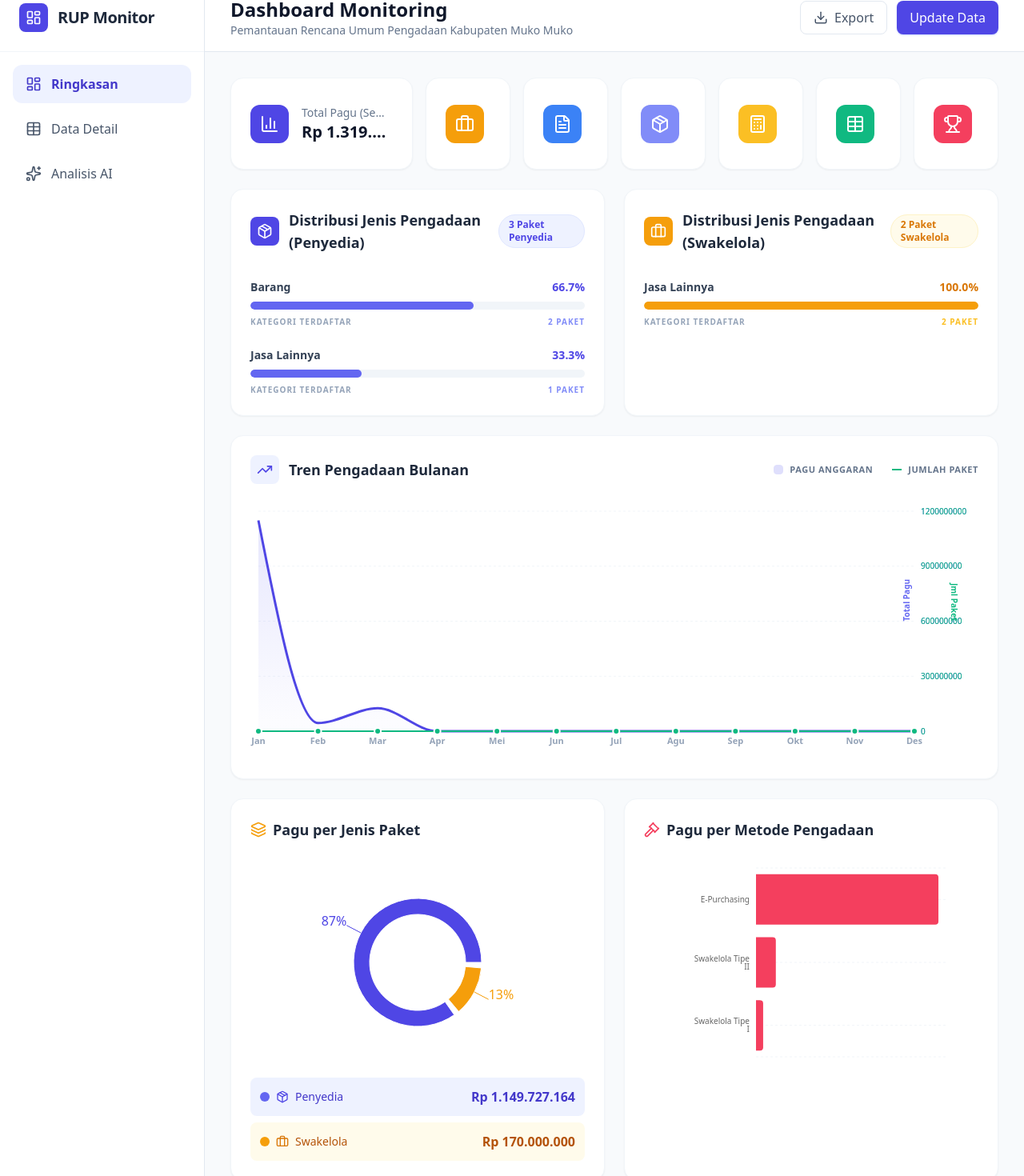
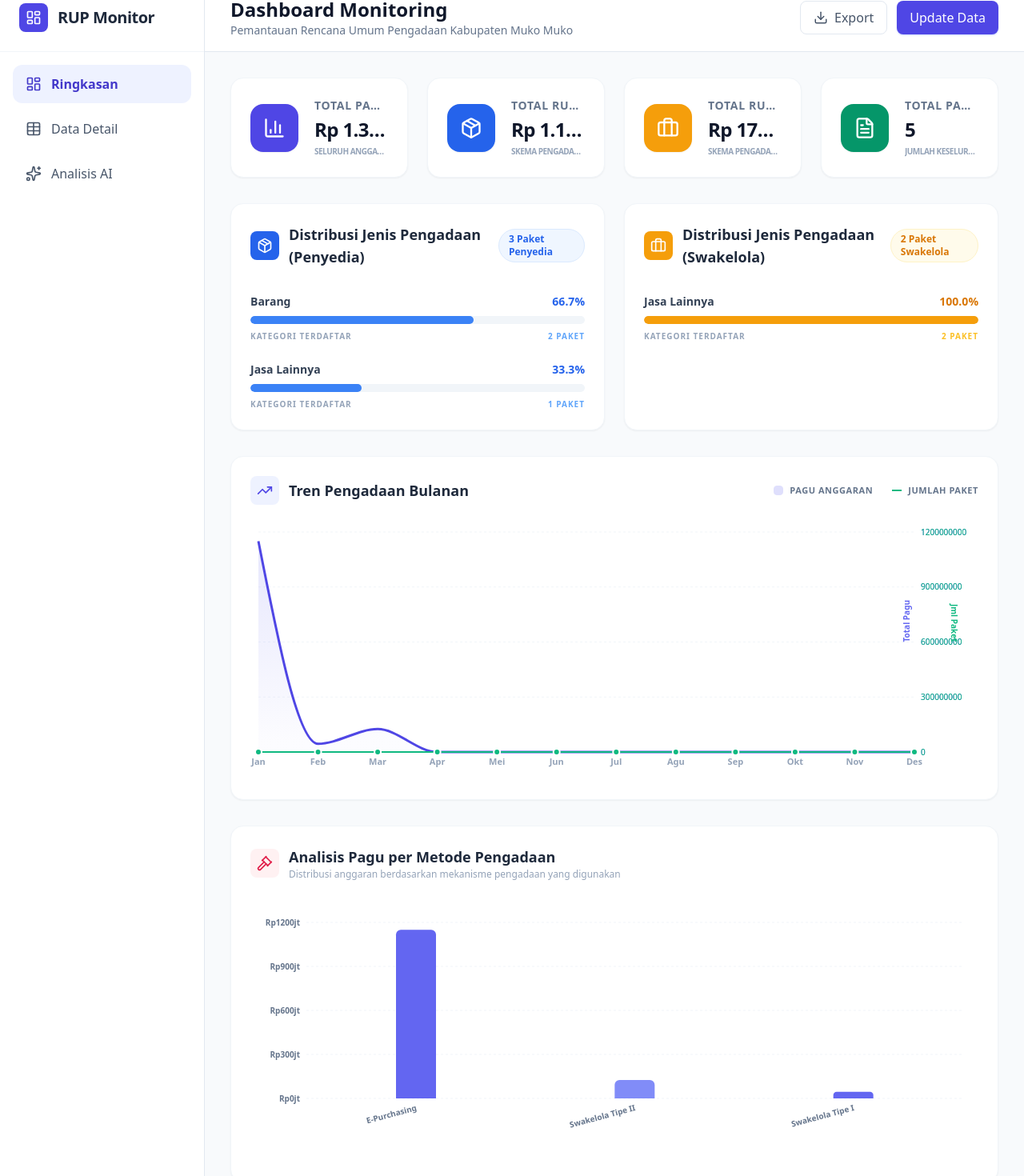
Before and after one commit to tamokmasuk-netizen/Monev_update, a React (Vite) app: page / in a window 1280 px wide. Shown: the part 20-1490 px from the top of the page at 80% size. Built offline with nearby package versions, Linux system fonts and the light colour scheme.

Commit message:
feat: Improve StatCard UI and metrics
Refines the visual appearance of the StatCard component with updated styling, larger icons, and more prominent text. It also introduces new metrics for total penyedia and expands the existing ones to include more detail and a clearer presentation.

```diff
--- a/App.tsx
+++ b/App.tsx
@@ -62,14 +62,14 @@ import { GoogleGenAI } from "@google/genai";
 
 // Components
 const StatCard = ({ title, value, icon: Icon, color, subValue }: any) => (
-  <div className="bg-white p-6 rounded-2xl shadow-sm border border-slate-100 flex items-center gap-4 h-full">
-    <div className={`p-3 rounded-xl ${color} shrink-0`}>
-      <Icon size={24} className="text-white" />
+  <div className="bg-white p-6 rounded-2xl shadow-sm border border-slate-100 flex items-center gap-5 h-full hover:shadow-md transition-shadow duration-300">
+    <div className={`p-4 rounded-2xl ${color} shrink-0 shadow-sm`}>
+      <Icon size={28} className="text-white" />
     </div>
     <div className="min-w-0">
-      <p className="text-sm font-medium text-slate-500 truncate" title={title}>{title}</p>
-      <h3 className="text-xl font-bold text-slate-900 truncate">{value}</h3>
-      {subValue && <p className="text-[10px] text-slate-400 font-semibold truncate mt-0.5">{subValue}</p>}
+      <p className="text-sm font-semibold text-slate-500 truncate uppercase tracking-wider mb-1" title={title}>{title}</p>
+      <h3 className="text-2xl font-black text-slate-900 truncate tracking-tight">{value}</h3>
+      {subValue && <p className="text-[10px] text-slate-400 font-bold truncate mt-1 uppercase tracking-tighter">{subValue}</p>}
     </div>
   </div>
 );
@@ -272,42 +272,23 @@ const App: React.FC = () => {
   const stats = useMemo(() => {
     if (data.length === 0) return {
       totalPagu: 'Rp0',
+      totalPenyedia: 'Rp0',
       totalSwakelola: 'Rp0',
       totalPaket: 0,
-      uniqueSatkers: 0,
-      avgPagu: 'Rp0',
-      avgPaguPenyedia: 'Rp0',
-      avgPaguSwakelola: 'Rp0',
-      maxPagu: 'Rp0',
-      maxPaguSatker: '-'
     };
 
     const penyediaData = data.filter(i => i.jenis_paket === "Penyedia");
     const swakelolaData = data.filter(i => i.jenis_paket === "Swakelola");
 
-    const totalPagu = data.reduce((sum, item) => sum + item.pagu, 0);
-    const totalSwakelola = swakelolaData.reduce((sum, item) => sum + item.pagu, 0);
-    const totalPenyedia = penyediaData.reduce((sum, item) => sum + item.pagu, 0);
-
-    const avgPaguPenyedia = totalPenyedia / (penyediaData.length || 1);
-    const avgPaguSwakelola = totalSwakelola / (swakelolaData.length || 1);
-    const uniqueSatkers = new Set(data.map(item => item.kd_satker)).size;
-
-    let maxItem = data[0];
-    data.forEach(item => {
-      if (item.pagu > maxItem.pagu) maxItem = item;
-    });
+    const totalPaguValue = data.reduce((sum, item) => sum + item.pagu, 0);
+    const totalSwakelolaValue = swakelolaData.reduce((sum, item) => sum + item.pagu, 0);
+    const totalPenyediaValue = penyediaData.reduce((sum, item) => sum + item.pagu, 0);
 
     return {
-      totalPagu: formatCurrency(totalPagu),
-      totalSwakelola: formatCurrency(totalSwakelola),
-      totalPaket: data.length,
-      uniqueSatkers,
-      avgPagu: formatCurrency(totalPagu / (data.length || 1)),
-      avgPaguPenyedia: formatCurrency(avgPaguPenyedia),
-      avgPaguSwakelola: formatCurrency(avgPaguSwakelola),
-      maxPagu: formatCurrency(maxItem.pagu),
-      maxPaguSatker: maxItem.nama_satker
+      totalPagu: formatCurrency(totalPaguValue),
+      totalPenyedia: formatCurrency(totalPenyediaValue),
+      totalSwakelola: formatCurrency(totalSwakelolaValue),
+      totalPaket: data.length.toLocaleString('id-ID'),
     };
   }, [data]);
 
@@ -553,20 +534,39 @@ const App: React.FC = () => {
           </div>
         </header>
 
-        <div className="p-4 md:p-8 space-y-6">
+        <div className="p-4 md:p-8 space-y-8">
           {activeTab === 'dashboard' && (
             <>
-              {/* Stats Grid */}
-              <div className="grid grid-cols-1 sm:grid-cols-2 lg:grid-cols-4 xl:grid-cols-8 gap-4 md:gap-4">
-                <div className="xl:col-span-2 lg:col-span-2 sm:col-span-2">
-                  <StatCard title="Total Pagu (Semua)" value={stats.totalPagu} icon={BarChart3} color="bg-indigo-600" />
-                </div>
-                <StatCard title="Total Swakelola" value={stats.totalSwakelola} icon={Briefcase} color="bg-amber-500" />
-                <StatCard title="Total Paket" value={stats.totalPaket} icon={FileText} color="bg-blue-500" />
-                <StatCard title="Rata-rata Penyedia" value={stats.avgPaguPenyedia} icon={Package} color="bg-indigo-400" />
-                <StatCard title="Rata-rata Swakelola" value={stats.avgPaguSwakelola} icon={Calculator} color="bg-amber-400" />
-                <StatCard title="Jumlah Satker" value={stats.uniqueSatkers} icon={TableIcon} color="bg-emerald-500" />
-                <StatCard title="Pagu Tertinggi" value={stats.maxPagu} subValue={stats.maxPaguSatker} icon={Trophy} color="bg-rose-500" />
+              {/* Stats Grid Simplified to 4 Cards */}
+              <div className="grid grid-cols-1 sm:grid-cols-2 lg:grid-cols-4 gap-6">
+                <StatCard
+                  title="Total Pagu"
+                  value={stats.totalPagu}
+                  icon={BarChart3}
+                  color="bg-indigo-600"
+                  subValue="Seluruh Anggaran RUP"
+                />
+                <StatCard
+                  title="Total RUP Penyedia"
+                  value={stats.totalPenyedia}
+                  icon={Package}
+                  color="bg-blue-600"
+                  subValue="Skema Pengadaan Penyedia"
+                />
+                <StatCard
+                  title="Total RUP Swakelola"
+                  value={stats.totalSwakelola}
+                  icon={Briefcase}
+                  color="bg-amber-500"
+                  subValue="Skema Pengadaan Swakelola"
+                />
+                <StatCard
+                  title="Total Paket"
+                  value={stats.totalPaket}
+                  icon={FileText}
+                  color="bg-emerald-600"
+                  subValue="Jumlah Keseluruhan Paket"
+                />
               </div>
 
               {/* Grouped PROCUREMENT TYPE Distribution (Side-by-Side) */}
@@ -575,12 +575,12 @@ const App: React.FC = () => {
                 <div className="bg-white p-6 rounded-2xl shadow-sm border border-slate-100 flex flex-col">
                   <div className="flex items-center justify-between mb-8">
                     <div className="flex items-center gap-3">
-                      <div className="p-2 bg-indigo-600 rounded-lg text-white">
+                      <div className="p-2 bg-blue-600 rounded-lg text-white">
                         <Package size={20} />
                       </div>
                       <h3 className="text-lg font-bold text-slate-800">Distribusi Jenis Pengadaan (Penyedia)</h3>
                     </div>
-                    <span className="text-xs font-bold text-indigo-600 bg-indigo-50 px-3 py-1 rounded-full border border-indigo-100">
+                    <span className="text-xs font-bold text-blue-600 bg-blue-50 px-3 py-1 rounded-full border border-blue-100">
                       {penyediaPackages.length} Paket Penyedia
                     </span>
                   </div>
@@ -590,17 +590,17 @@ const App: React.FC = () => {
                       <div key={item.name} className="space-y-2">
                         <div className="flex justify-between items-center text-sm">
                           <span className="font-bold text-slate-700">{item.name}</span>
-                          <span className="font-black text-indigo-600">{item.percentage}%</span>
+                          <span className="font-black text-blue-600">{item.percentage}%</span>
                         </div>
                         <div className="w-full bg-slate-100 rounded-full h-2.5 overflow-hidden">
                           <div
-                            className="bg-indigo-500 h-full rounded-full transition-all duration-700 ease-out"
+                            className="bg-blue-500 h-full rounded-full transition-all duration-700 ease-out"
                             style={{ width: `${item.percentage}%` }}
                           ></div>
                         </div>
                         <div className="flex justify-between items-center text-[10px] font-bold text-slate-400 uppercase tracking-widest">
                            <span>Kategori Terdaftar</span>
-                           <span className="text-indigo-400">{item.count} Paket</span>
+                           <span className="text-blue-400">{item.count} Paket</span>
                         </div>
                       </div>
                     )) : (
@@ -658,7 +658,7 @@ const App: React.FC = () => {
                 </div>
               </div>
 
-              {/* Tren Pengadaan Bulanan - Refined with Dual Y-Axis and better visual indicators */}
+              {/* Tren Pengadaan Bulanan */}
               <div className="bg-white p-6 rounded-2xl shadow-sm border border-slate-100">
                 <div className="flex items-center justify-between mb-6">
                   <div className="flex items-center gap-3">
@@ -758,7 +758,73 @@ const App: React.FC = () => {
                 </div>
               </div>
 
-              {/* Pagu Distribution Charts */}
+              {/* NEW: Grafik Batang Baru Pagu per Metode Pengadaan */}
+              <div className="bg-white p-6 rounded-2xl shadow-sm border border-slate-100">
+                <div className="flex items-center justify-between mb-8">
+                  <div className="flex items-center gap-3">
+                    <div className="p-2 bg-rose-50 rounded-lg text-rose-600">
+                      <Gavel size={20} />
+                    </div>
+                    <div>
+                      <h3 className="text-lg font-bold text-slate-800">Analisis Pagu per Metode Pengadaan</h3>
+                      <p className="text-xs text-slate-400 font-medium">Distribusi anggaran berdasarkan mekanisme pengadaan yang digunakan</p>
+                    </div>
+                  </div>
+                </div>
+                <div className="h-80 w-full">
+                  <ResponsiveContainer width="100%" height="100%">
+                    <BarChart data={metodePengadaanData} margin={{ top: 20, right: 20, left: 10, bottom: 20 }}>
+                      <CartesianGrid strokeDasharray="3 3" vertical={false} stroke="#f1f5f9" />
+                      <XAxis
+                        dataKey="name"
+                        fontSize={10}
+                        fontWeight={700}
+                        axisLine={false}
+                        tickLine={false}
+                        interval={0}
+                        angle={-15}
+                        textAnchor="end"
+                        height={60}
+                        stroke="#64748b"
+                      />
+                      <YAxis
+                        tickFormatter={(val) => `Rp${val/1000000}jt`}
+                        fontSize={10}
+                        fontWeight={600}
+                        axisLine={false}
+                        tickLine={false}
+                        stroke="#64748b"
+                      />
+                      <Tooltip
+                        formatter={(value: number) => [formatCurrency(value), 'Total Pagu']}
+                        contentStyle={{
+                          borderRadius: '12px',
+                          border: 'none',
+                          boxShadow: '0 10px 15px -3px rgb(0 0 0 / 0.1)',
+                          backgroundColor: '#1e293b',
+                          color: '#fff'
+                        }}
+                        itemStyle={{ color: '#818cf8', fontWeight: 'bold' }}
+                        labelStyle={{ color: '#fff', fontWeight: 'bold', marginBottom: '4px' }}
+                        cursor={{ fill: '#f1f5f9', opacity: 0.4 }}
+                      />
+                      <Bar
+                        dataKey="pagu"
+                        fill="#6366f1"
+                        radius={[6, 6, 0, 0]}
+                        barSize={50}
+                        animationDuration={1500}
+                      >
+                         {metodePengadaanData.map((entry, index) => (
+                          <Cell key={`cell-metode-${index}`} fill={index % 2 === 0 ? '#6366f1' : '#818cf8'} />
+                        ))}
+                      </Bar>
+                    </BarChart>
+                  </ResponsiveContainer>
+                </div>
+              </div>
+
+              {/* Pagu Distribution Charts (Pie) */}
               <div className="grid grid-cols-1 lg:grid-cols-2 gap-6">
                 <div className="bg-white p-6 rounded-2xl shadow-sm border border-slate-100">
                   <h3 className="text-lg font-bold mb-6 text-slate-800 flex items-center gap-2">
@@ -800,12 +866,12 @@ const App: React.FC = () => {
 
                 <div className="bg-white p-6 rounded-2xl shadow-sm border border-slate-100">
                   <h3 className="text-lg font-bold mb-6 text-slate-800 flex items-center gap-2">
-                    <Gavel size={20} className="text-rose-500" />
-                    Pagu per Metode Pengadaan
+                    <Tag size={20} className="text-indigo-600" />
+                    Pagu per Jenis Pengadaan
                   </h3>
                   <div className="h-64">
                     <ResponsiveContainer width="100%" height="100%">
-                      <BarChart data={metodePengadaanData} layout="vertical" margin={{ left: 20, right: 40, top: 10, bottom: 10 }}>
+                      <BarChart data={jenisPengadaanData} layout="vertical" margin={{ left: 20, right: 40, top: 10, bottom: 10 }}>
                         <CartesianGrid strokeDasharray="3 3" horizontal={true} vertical={false} stroke="#f1f5f9" />
                         <XAxis type="number" hide />
                         <YAxis type="category" dataKey="name" fontSize={10} axisLine={false} tickLine={false} width={120} />
@@ -814,7 +880,7 @@ const App: React.FC = () => {
                           contentStyle={{ borderRadius: '12px', border: 'none', boxShadow: '0 4px 6px -1px rgb(0 0 0 / 0.1)' }}
                           cursor={{ fill: '#f8fafc' }}
                         />
-                        <Bar dataKey="pagu" fill="#f43f5e" radius={[0, 4, 4, 0]} />
+                        <Bar dataKey="pagu" fill="#6366f1" radius={[0, 4, 4, 0]} />
                       </BarChart>
                     </ResponsiveContainer>
                   </div>
```
